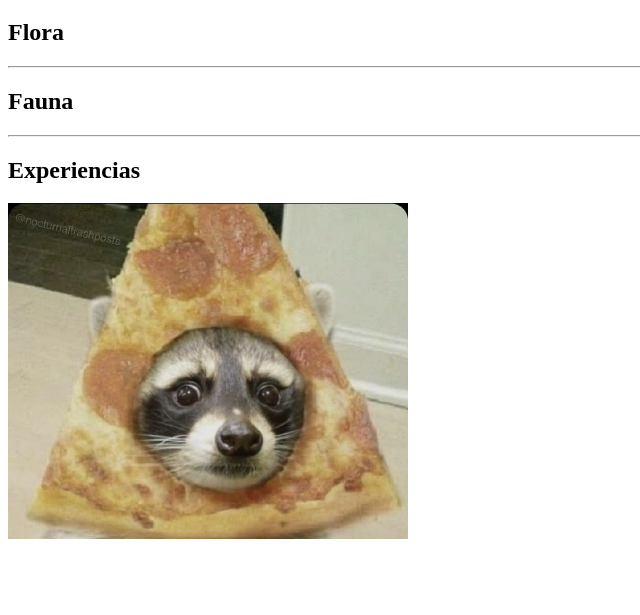
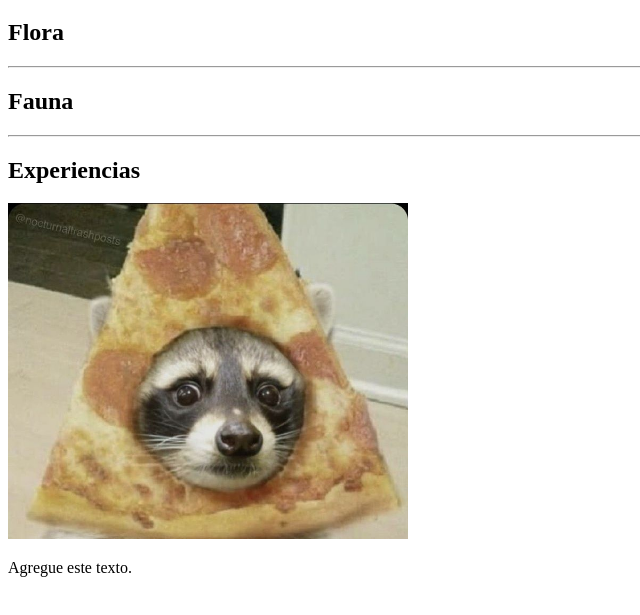
Before and after one commit to domontero/La-Paz-Turistica, a plain HTML site: page index.html in a window 1280 px wide. Shown: the part 61-676 px from the top of the page, without its empty margins (0-640 px from the left). Drawn offline with Linux system fonts and the light colour scheme.

Commit message:
Se agrega un texto

```diff
--- a/index.html
+++ b/index.html
@@ -11,5 +11,7 @@
     <hr>
     <h2>Experiencias</h2>
     <img src="img/4d3b6803bb953b90eb47a92df0310562.jpg" width="400"/>
+
+    <p>Agregue este texto.</p>
 </body>
 </html>
```
